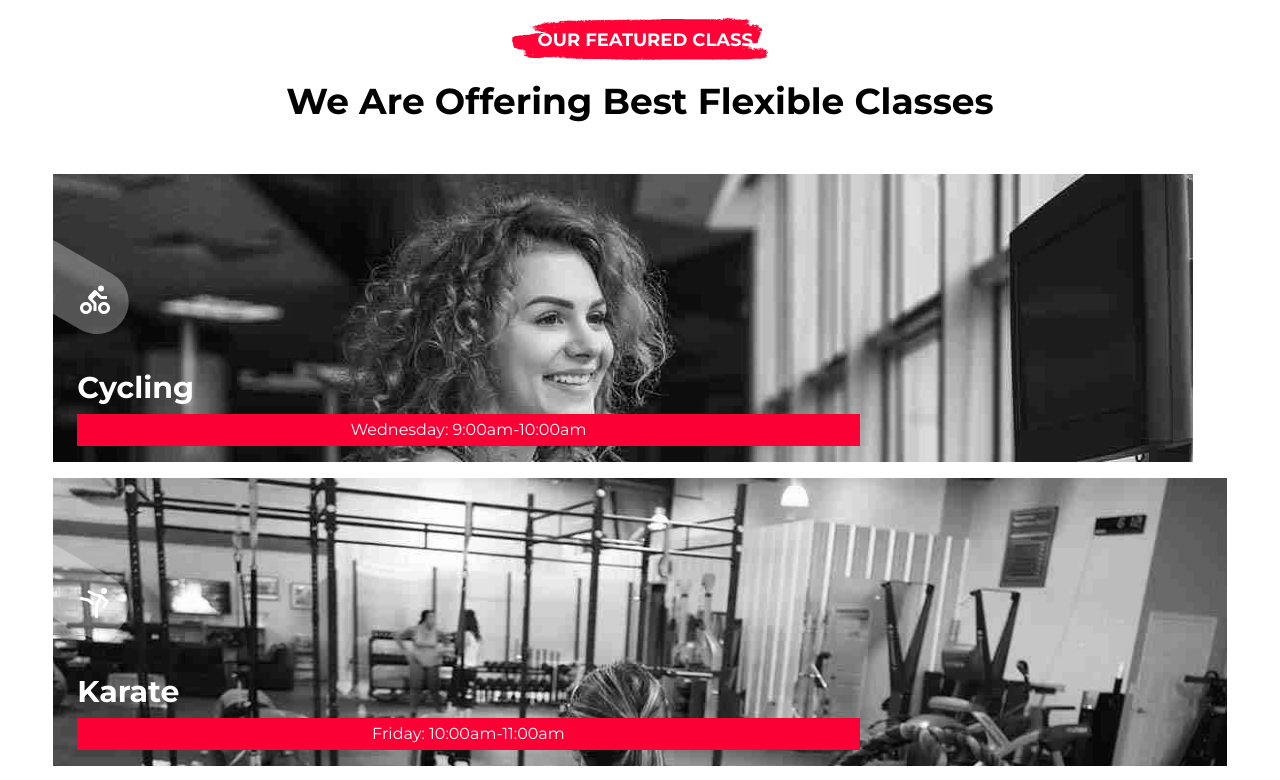
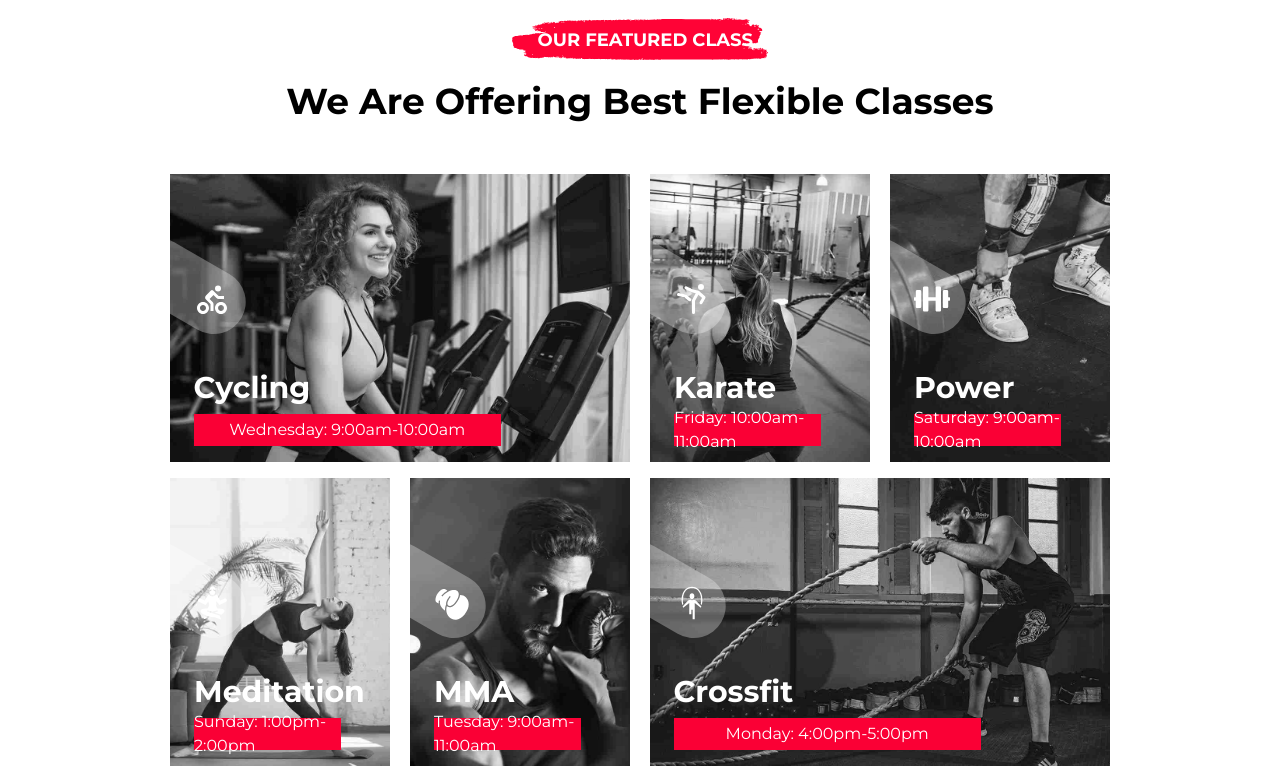
Before and after one commit to Pir4a/gym-website, a React (Vite) app: page / in a window 1280 px wide. Shown: the part 2040-2820 px from the top of the page. Built offline with nearby package versions, Linux system fonts and the light colour scheme.

Commit message:
classes responsive

```diff
--- a/src/Components/Featuredclasses.tsx
+++ b/src/Components/Featuredclasses.tsx
@@ -27,8 +27,8 @@ function Featuredclasses() {
             We Are Offering Best Flexible Classes
           </h3>
         </div>
-        <div className="grid grid-cols-1 grid-rows-6 w-full place-items-center py-12 pb-16 gap-y-4">
-          <div className="w-11/12 relative h-72 py-4 overflow-hidden group ">
+        <div className="grid grid-cols-1 grid-rows-6 w-full place-items-center py-12 pb-16 gap-y-4 lg:grid-cols-4 lg:grid-rows-2 xl:w-3/4">
+          <div className="w-11/12 relative h-72 py-4 overflow-hidden group lg:col-span-2 lg:w-[96%]">
             <img
               src={cyclist}
               className="object-cover object-center min-h-full hover:scale-[1.4] absolute top-0 right-0 left-0 bottom-0
@@ -103,7 +103,7 @@ function Featuredclasses() {
             <span className="rounded-full rotate-[30deg] h-16 w-32 absolute top-20 -left-12 bg-white opacity-30 group-hover:opacity-90 duration-500 ease-in-out"></span>
             <GiBoxingGlove className="absolute top-[6.7rem] size-9 left-6 text-white group-hover:text-brightred transition-all duration-500 ease-in-out " />
           </div>
-          <div className="w-11/12 relative h-72 py-4 overflow-hidden group ">
+          <div className="w-11/12 relative h-72 py-4 overflow-hidden group lg:col-span-2 lg:w-[96%]">
             <img
               src={crossfit}
               className="object-cover object-center min-h-full hover:scale-[1.4] absolute top-0 right-0 left-0 bottom-0
```
